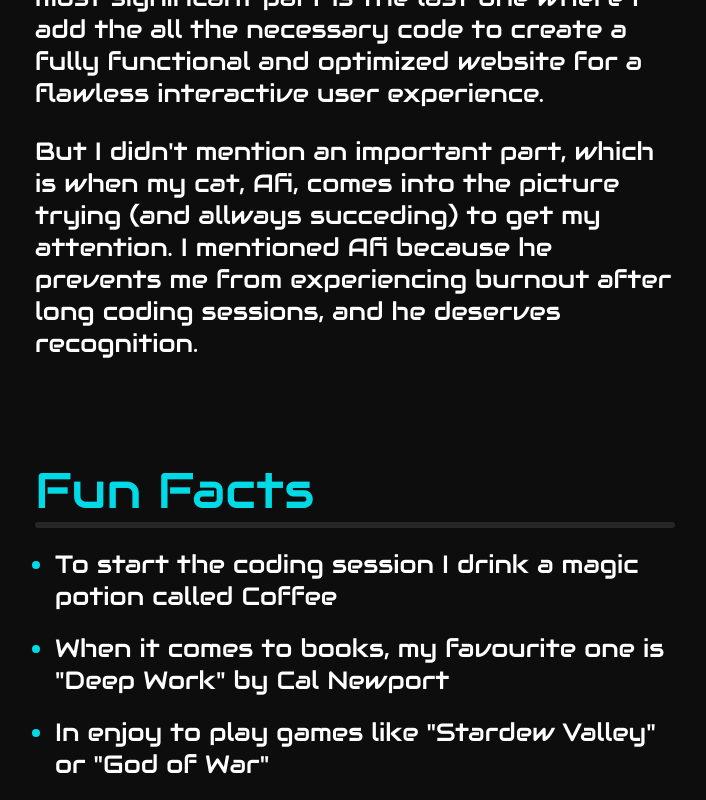
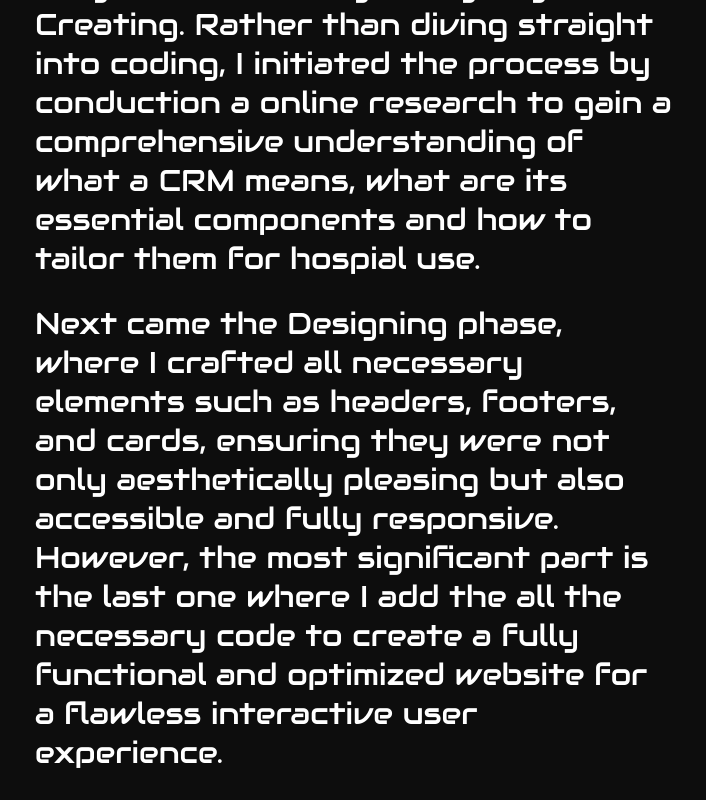
Before and after one commit to demarcoeduard/portfolio, an Angular app: page /about in a window 1280 px wide. Shown: the part 1660-2460 px from the top of the page, without its empty margins (285-991 px from the left). Built offline with nearby package versions, Linux system fonts and the light colour scheme.

Commit message:
style changes

```diff
--- a/src/app/about/about.component.css
+++ b/src/app/about/about.component.css
@@ -23,14 +23,14 @@ hr {
 
 p {
   color: var(--accent-color);
-  font-size: 25px;
+  font-size: 30px;
   padding-top: 5px;
 }
 
 li {
   color: var(--accent-color);
-  margin-left: 20px;
-  font-size: 25px;
+  margin-left: 30px;
+  font-size: 30px;
   margin-top: 20px;
 }
 
--- a/src/app/footer/footer.component.css
+++ b/src/app/footer/footer.component.css
@@ -1,5 +1,5 @@
 .socials img {
-  width: 100px;
+  width: 90px;
   padding: 10px;
   filter: drop-shadow(0 0 0.75rem var(--bg-color));
 }
@@ -32,7 +32,7 @@ hr {
 p {
   color: var(--accent-color);
   font-size: 20px;
-  margin-top: 10px
+  margin-top: 5px
 }
 
 .socials {
```
